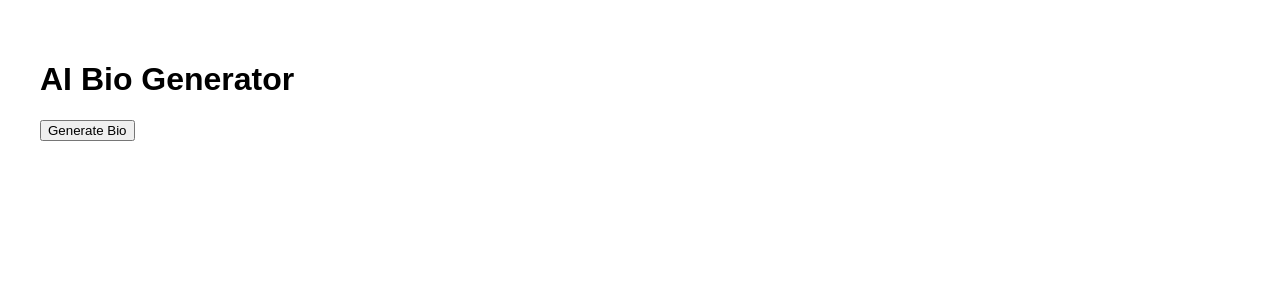
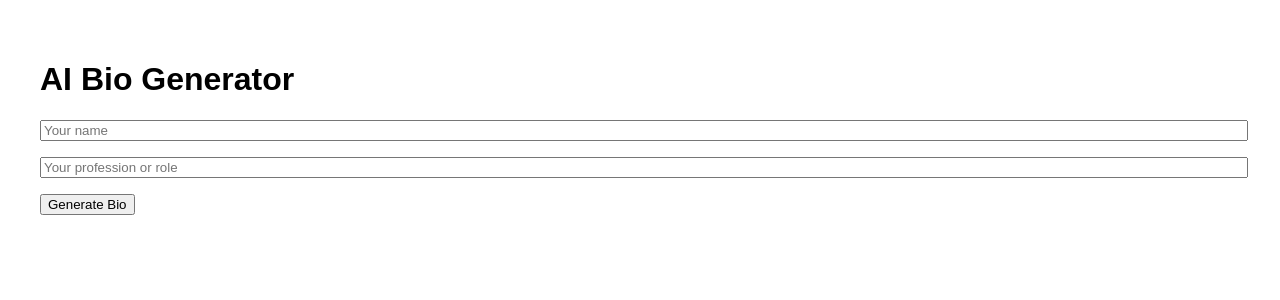
Before and after one commit to Dave-Sherlock/ai-bio-generator, a Next.js app: page / in a window 1280 px wide. Shown: the top 300 px of the page. Built offline with nearby package versions, Linux system fonts and the light colour scheme.

Commit message:
Update index.js

```diff
--- a/pages/index.js
+++ b/pages/index.js
@@ -1,42 +1,67 @@
 import { useState } from "react";
 
 export default function Home() {
+  const [name, setName] = useState("");
+  const [role, setRole] = useState("");
   const [bio, setBio] = useState("");
   const [loading, setLoading] = useState(false);
+  const [error, setError] = useState("");
 
   async function generateBio() {
     setLoading(true);
+    setError("");
     setBio("");
+
     try {
       const response = await fetch("/api/generate", {
         method: "POST",
         headers: { "Content-Type": "application/json" },
-        body: JSON.stringify({}),
+        body: JSON.stringify({ name, role }),
       });
 
       const data = await response.json();
       if (response.ok) {
         setBio(data.bio);
       } else {
-        setBio("Error: " + (data.error || "Unknown error"));
+        setError(data.error || "Something went wrong");
       }
-    } catch (error) {
-      setBio("Request failed: " + error.message);
+    } catch (err) {
+      setError("Network error: " + err.message);
     }
+
     setLoading(false);
   }
 
   return (
-    <main style={{ padding: "2rem", fontFamily: "Arial, sans-serif" }}>
+    <main style={{ padding: "2rem", fontFamily: "Arial" }}>
       <h1>AI Bio Generator</h1>
+
+      <input
+        type="text"
+        placeholder="Your name"
+        value={name}
+        onChange={(e) => setName(e.target.value)}
+        style={{ display: "block", marginBottom: "1rem", width: "100%" }}
+      />
+      <input
+        type="text"
+        placeholder="Your profession or role"
+        value={role}
+        onChange={(e) => setRole(e.target.value)}
+        style={{ display: "block", marginBottom: "1rem", width: "100%" }}
+      />
+
       <button onClick={generateBio} disabled={loading}>
         {loading ? "Generating..." : "Generate Bio"}
       </button>
+
+      {error && <p style={{ color: "red" }}>{error}</p>}
+
       {bio && (
-        <section style={{ marginTop: "1rem", whiteSpace: "pre-wrap" }}>
+        <div style={{ marginTop: "2rem", whiteSpace: "pre-wrap" }}>
           <h2>Generated Bio:</h2>
           <p>{bio}</p>
-        </section>
+        </div>
       )}
     </main>
   );
```
